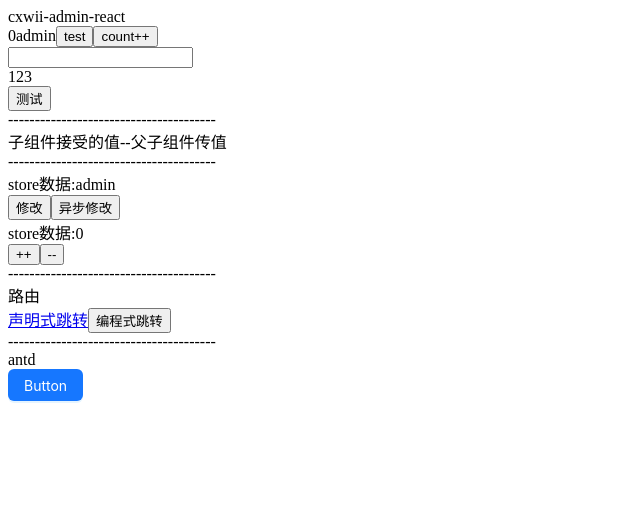
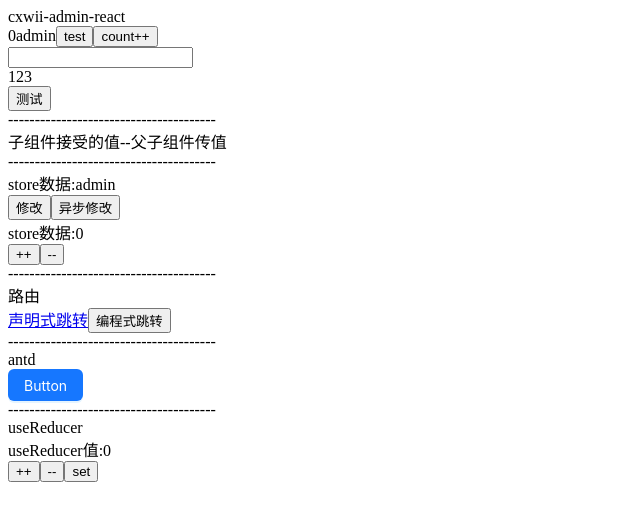
Before and after one commit to cxwii/cxwii-admin-react, a React (Vite) app: page / in a window 1280 px wide. Shown: the top 520 px of the page, without its empty margins (0-640 px from the left). Built offline with nearby package versions, Linux system fonts and the light colour scheme.

Commit message:
react笔记

```diff
--- a/src/App.tsx
+++ b/src/App.tsx
@@ -1,7 +1,7 @@
-import { createContext, useContext, useEffect, useRef, useState } from 'react'
+import { createContext, useContext, useEffect, useRef, useState, useReducer, useMemo, memo, useCallback } from 'react'
 import { inscrement, decrement, setUsername, getList } from './store/module/user'
 import { useSelector, useDispatch } from "react-redux"
-import { Link, useNavigate } from "react-router-dom"
+import { Link, useMatch, useNavigate } from "react-router-dom"
 import { Button } from 'antd'
 
 // useSelector类型的问题解决方案
@@ -121,6 +121,65 @@ function App() {
   const navigate  = useNavigate()
 
 
+  // useReducer和useState差不多都是用于数据处理的,不同的是useState是处理简单的数据
+  // useReducer是用一个函数来根据不同状态返回不同的数据
+  const reducer = (state: any, action: any) => {
+    switch (action.type) {
+      case "INC":
+        return state + 1
+      case "DEC":
+        return state - 1
+      case "SET":
+        return action.payload
+      default:
+        return state
+    }
+  }
+
+  const [redState, redDispatch] = useReducer(reducer, 0)
+
+
+  // useMemo
+  // 缓存值
+  // 在组件每次重新渲染的时候缓存计算的结果,有点类似于vue的计算属性
+  // 好处是用它计算的结果只会在依赖项变化时重新计算,非依赖项不会引发
+  // useMemo(() => {
+  //   // 可以直接在里面调用一个函数,函数传值就是依赖项这样
+  //   // foo('下面的哪里的依赖项')
+  //   // 这样只有依赖项发生变化foo()才会执行
+  //   return '返回结果'
+  // },['依赖项'])
+
+
+  // react默认中父组件发生状态变化的时候,子组件也会重新渲染
+  // 所以可以通过memo来依赖缓存,往里面放一个子组件或者jsx
+  // 他会返回一个新的组件提供使用,这个组件只会在props发生变化才会重新渲染
+  // <sonMemo></sonMemo>
+  // const sonMemo =  memo(() => {
+  //     return <div>son</div>
+  //   }
+  // )
+  // 它的机制其实就是用object.is()来做对比,对比通过就相当于props没有变化
+  // 但object在对比引用数据类型时是false比如Object.is([], [])
+  // 这时候反而会会重新渲染了,这是一个机制不是bug
+  // 所以这时候就可以用到上面的useMemo来缓存依赖了
+  // 只要如下这样就可以了
+  // const list = useMemo(() => {
+  //   return [1, 2, 3]
+  // }, [])
+  // 这个list在作为props的时候是不会生成新的数组去比较的
+  // 所以Object.is([], [])就变成了Object.is(list, list)
+  // 这样就是true了,就不会有问题了
+
+
+  // useCallback
+  // 和useMemo差不多,其实就上上面说的情况
+  // 当props为函数的时候就可以使用useCallback来保持稳定
+  // const change = useCallback(() => {}, [])
+  // useMemo返回的是值,而useCallback是回调函数,但其实用useMemo直接返回个函数也可以
+  // 但没这么优雅,就和vue的ref和refactive一样的关系
+
+
   return (
     <>
       <MsgContext.Provider value={ContextValue}>
@@ -155,6 +214,12 @@ function App() {
         <div>---------------------------------------</div>
         <div>antd</div>
         <Button type="primary">Button</Button>
+        <div>---------------------------------------</div>
+        <div>useReducer</div>
+        <div>useReducer值:{redState}</div>
+        <button onClick={() => redDispatch({type: 'INC'})}>++</button>
+        <button onClick={() => redDispatch({type: 'DEC'})}>--</button>
+        <button onClick={() => redDispatch({type: 'SET', payload: '114154'})}>set</button>
       </MsgContext.Provider>
     </>
   )
--- a/src/main.tsx
+++ b/src/main.tsx
@@ -1,11 +1,16 @@
-import React, { lazy } from 'react'
+import React, { Suspense, lazy } from 'react'
 import ReactDOM from 'react-dom/client'
-import App from './App.tsx'
 // 在根目录中注册store
 import store from './store'
 import { Provider } from 'react-redux'
 // 使用Router
 import { createBrowserRouter, RouterProvider, Outlet, Link } from "react-router-dom"
+
+// import App from './App.tsx'
+// 懒加载的写法,lazy,还有按需加载等等都差不多
+// 被加载的组件还要加上<Suspense>内置组件
+// vue3中的Suspense还属于实验室功能
+const App = lazy(() => import('./App.tsx'))
 
 // 编写Router
 // 正常分模块来写才对,我这里写笔记而已就不分了
@@ -16,10 +21,9 @@ const router = createBrowserRouter([
     index: true,
     element: <App />
   },
-  // 懒加载的写法,主要靠lazy,还有按需加载等等都差不多(注意要Component,或者头部引入)
   {
     path: '/test1',
-    Component: lazy(() => import('./App.tsx'))
+    element: <Suspense fallback={'加载中'}><App /></Suspense>
   },
   {
     path: '/test2',
@@ -52,6 +56,20 @@ const router = createBrowserRouter([
   }
 ])
 
+// react的路由守卫的方式一般采用高阶组件的写法
+// 就是有一个中间组件,大概如下
+// const AuthRoute = ({ children }) {
+//   const token = getToken()
+//   if (token) {
+//     return <>{children}</>
+//   } else {
+//     // replace替换模式
+//     return <Navigate to={'/login'} replace></Navigate>
+//   }
+// }
+// 然后在路由里引入使用,如这样
+// element: <AuthRoute><foo></foo></AuthRoute>
+
 ReactDOM.createRoot(document.getElementById('root')!).render(
   <React.StrictMode>
     <Provider store={store}>
```
